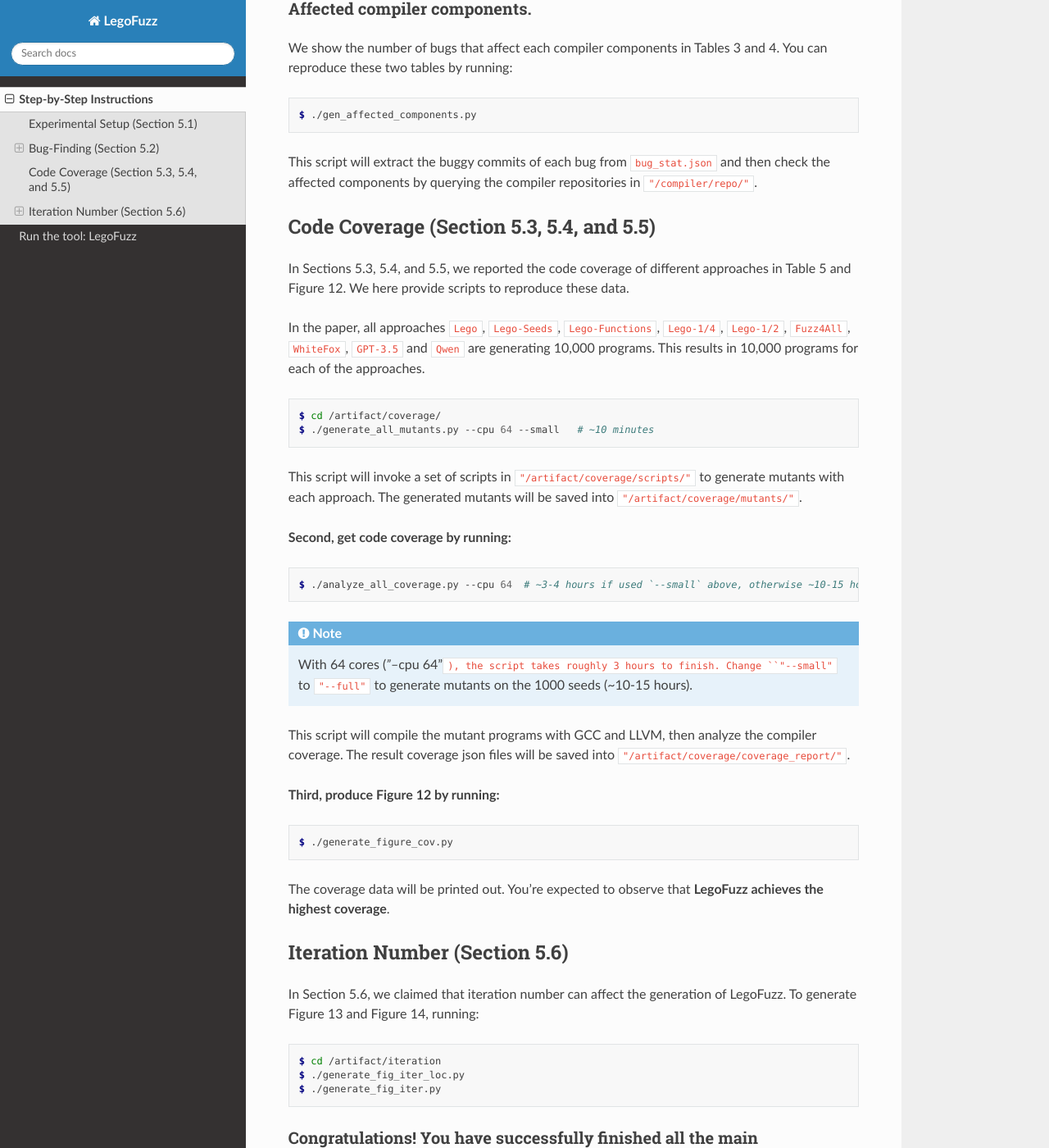
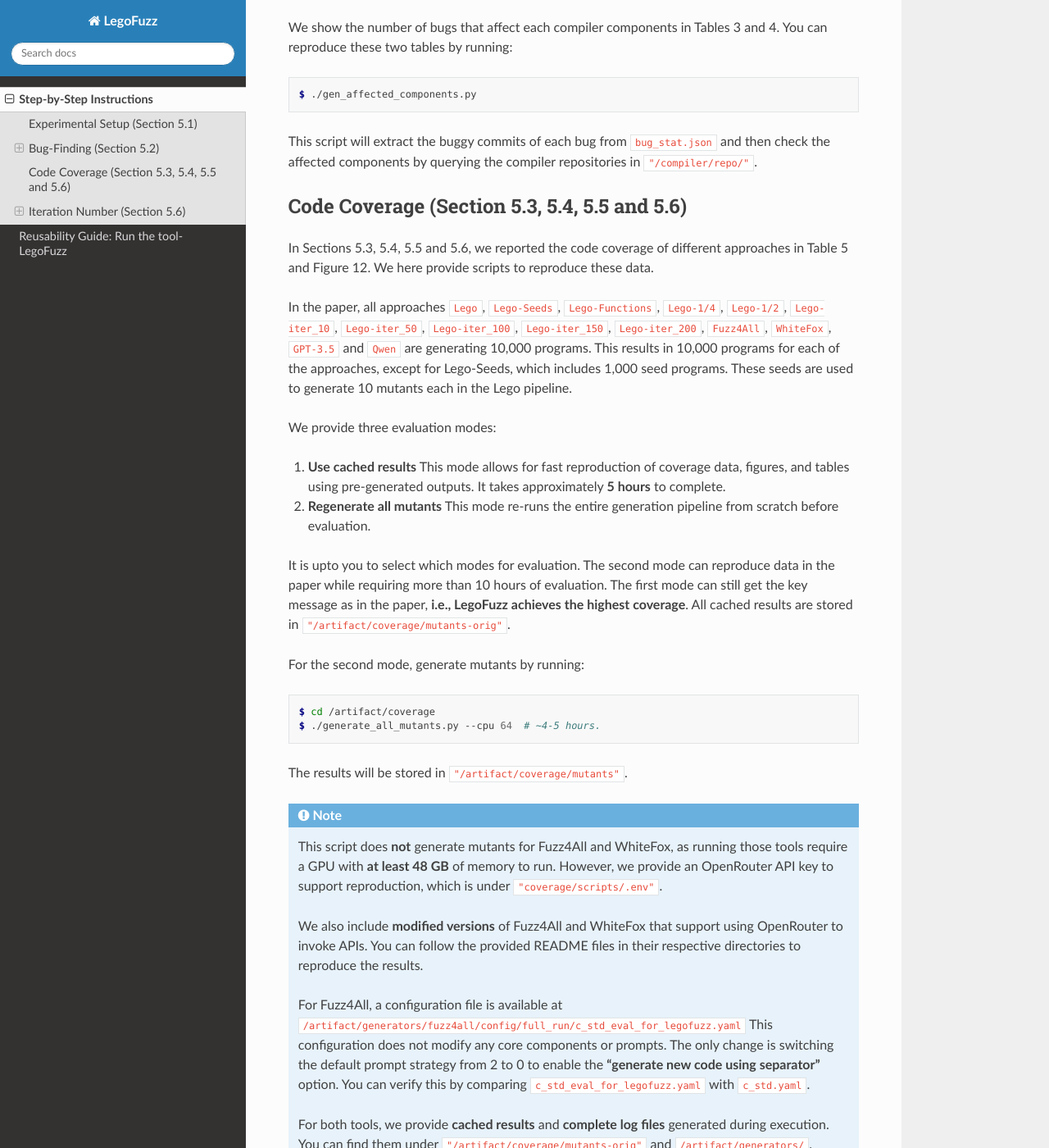
Before and after one commit to cardigan1008/LegoFuzz-tutorial, a Sphinx documentation site: the page built from docs/source/evaluation.rst, in a window 1280 px wide and 1400 px high, scrolled down 2723 px. Shown: the whole window at 82% size. Built offline with Sphinx 7.4.7 and the Read the Docs theme 3.1.0, drawn with Linux system fonts in a browser that asks for light colours; some of the changed text lies outside the part shown.

Commit message:
feat: update docs

```diff
--- a/docs/source/evaluation.rst
+++ b/docs/source/evaluation.rst
@@ -137,37 +137,75 @@
 
 This script will extract the buggy commits of each bug from ``bug_stat.json`` and then check the affected components by querying the compiler repositories in ``"/compiler/repo/"``.
 
-Code Coverage (Section 5.3, 5.4, and 5.5)
+Code Coverage (Section 5.3, 5.4, 5.5 and 5.6)
 ------------
 
-In Sections 5.3, 5.4, and 5.5, we reported the code coverage of different approaches in Table 5 and Figure 12.
+In Sections 5.3, 5.4, 5.5 and 5.6, we reported the code coverage of different approaches in Table 5 and Figure 12.
 We here provide scripts to reproduce these data.
 
-In the paper, all approaches ``Lego``, ``Lego-Seeds``, ``Lego-Functions``, ``Lego-1/4``, ``Lego-1/2``, ``Fuzz4All``, ``WhiteFox``, ``GPT-3.5`` and ``Qwen`` are generating 10,000 programs.
-This results in 10,000 programs for each of the approaches.
+In the paper, all approaches ``Lego``, ``Lego-Seeds``, ``Lego-Functions``, ``Lego-1/4``, ``Lego-1/2``, ``Lego-iter_10``, ``Lego-iter_50``, ``Lego-iter_100``, ``Lego-iter_150``, ``Lego-iter_200``, ``Fuzz4All``, ``WhiteFox``, ``GPT-3.5`` and ``Qwen`` are generating 10,000 programs.
+This results in 10,000 programs for each of the approaches, except for Lego-Seeds, which includes 1,000 seed programs. These seeds are used to generate 10 mutants each in the Lego pipeline.
+
+We provide three evaluation modes:
+
+1. **Use cached results**
+   This mode allows for fast reproduction of coverage data, figures, and tables using pre-generated outputs.
+   It takes approximately **5 hours** to complete.
+
+2. **Regenerate all mutants**
+   This mode re-runs the entire generation pipeline from scratch before evaluation.
+
+It is upto you to select which modes for evaluation. The second mode can reproduce data in the paper while requiring more than 10 hours of evaluation.
+The first mode can still get the key message as in the paper, **i.e., LegoFuzz achieves the highest coverage**.
+All cached results are stored in ``"/artifact/coverage/mutants-orig"``.
+
+For the second mode, generate mutants by running:
 
 .. code-block:: console
 
-  $ cd /artifact/coverage/
-  $ ./generate_all_mutants.py --cpu 64 --small   # ~10 minutes
+  $ cd /artifact/coverage
+  $ ./generate_all_mutants.py --cpu 64  # ~4-5 hours.
 
-This script will invoke a set of scripts in ``"/artifact/coverage/scripts/"`` to generate mutants with each approach.
-The generated mutants will be saved into ``"/artifact/coverage/mutants/"``.
+The results will be stored in ``"/artifact/coverage/mutants"``.
 
-**Second, get code coverage by running:**
+.. note::
+
+   This script does **not** generate mutants for Fuzz4All and WhiteFox, as running those tools require a GPU with **at least 48 GB** of memory to run.
+   However, we provide an OpenRouter API key to support reproduction, which is under ``"coverage/scripts/.env"``.
+
+   We also include **modified versions** of Fuzz4All and WhiteFox that support using OpenRouter to invoke APIs.
+   You can follow the provided README files in their respective directories to reproduce the results.
+
+   For Fuzz4All, a configuration file is available at
+   ``/artifact/generators/fuzz4all/config/full_run/c_std_eval_for_legofuzz.yaml``
+   This configuration does not modify any core components or prompts.
+   The only change is switching the default prompt strategy from 2 to 0 to enable the
+   **"generate new code using separator"** option.
+   You can verify this by comparing ``c_std_eval_for_legofuzz.yaml`` with ``c_std.yaml``.
+
+   For both tools, we provide **cached results** and **complete log files** generated during execution.
+   You can find them under ``"/artifact/coverage/mutants-orig"`` and ``/artifact/generators/``.
+
+We now assume you followed the first mode. If you have just finished the first mode and want to analyze coverage or generate figures for them, just simply add ``--new`` after the command.
+For example, change ``./analyze_all_coverage.py --cpu 64`` to ``./analyze_all_coverage.py --cpu 64 --new``.
+
+**First, get code coverage by running:**
 
 .. code-block:: console
 
-  $ ./analyze_all_coverage.py --cpu 64  # ~3-4 hours if used `--small` above, otherwise ~10-15 hours.
+  $ ./analyze_all_coverage.py --cpu 64  # ~4-5 hours.
 
 .. note::
 
-   With 64 cores (`"`--cpu 64"``), the script takes roughly 3 hours to finish.
-   Change ``"--small"`` to ``"--full"`` to generate mutants on the 1000 seeds (~10-15 hours).
-
+   With 64 cores (`"`--cpu 64"``), the script takes roughly 4 hours to finish.
 
 This script will compile the mutant programs with GCC and LLVM, then analyze the compiler coverage.
 The result coverage json files will be saved into ``"/artifact/coverage/coverage_report/"``.
+
+.. note::
+
+   We also provide the original coverage results in ``"/artifact/coverage/coverage_report-orig/"``.
+   You can directly check them out.
 
 **Third, produce Figure 12 by running:**
 
@@ -175,7 +213,7 @@
 
   $ ./generate_figure_cov.py
 
-The coverage data will be printed out.
+The coverage data will be printed out and the figure ``"fig_line_cov.png"`` will be generated.
 You're expected to observe that **LegoFuzz achieves the highest coverage**.
 
 
--- a/docs/source/legofuzz.rst
+++ b/docs/source/legofuzz.rst
@@ -1,4 +1,4 @@
-Run the tool: LegoFuzz
+Reusability Guide: Run the tool-LegoFuzz
 ========
 
 **LegoFuzz** is an LLM-based fuzzing framework. It currently supports testing C compilers, such as GCC and LLVM.
```
Also changed, not shown: other parts of docs/source/evaluation.rst (+2 -2 lines), docs/source/index.rst (+25 -2 lines).
